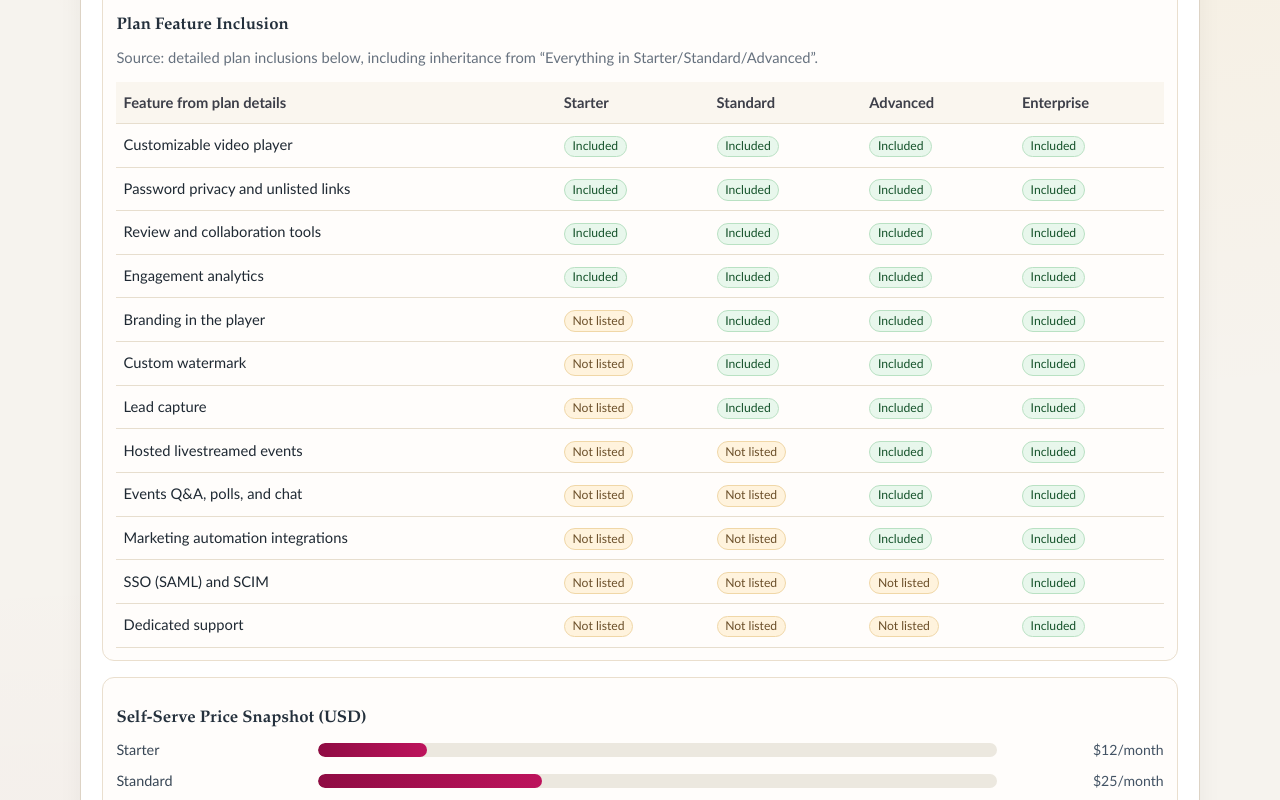
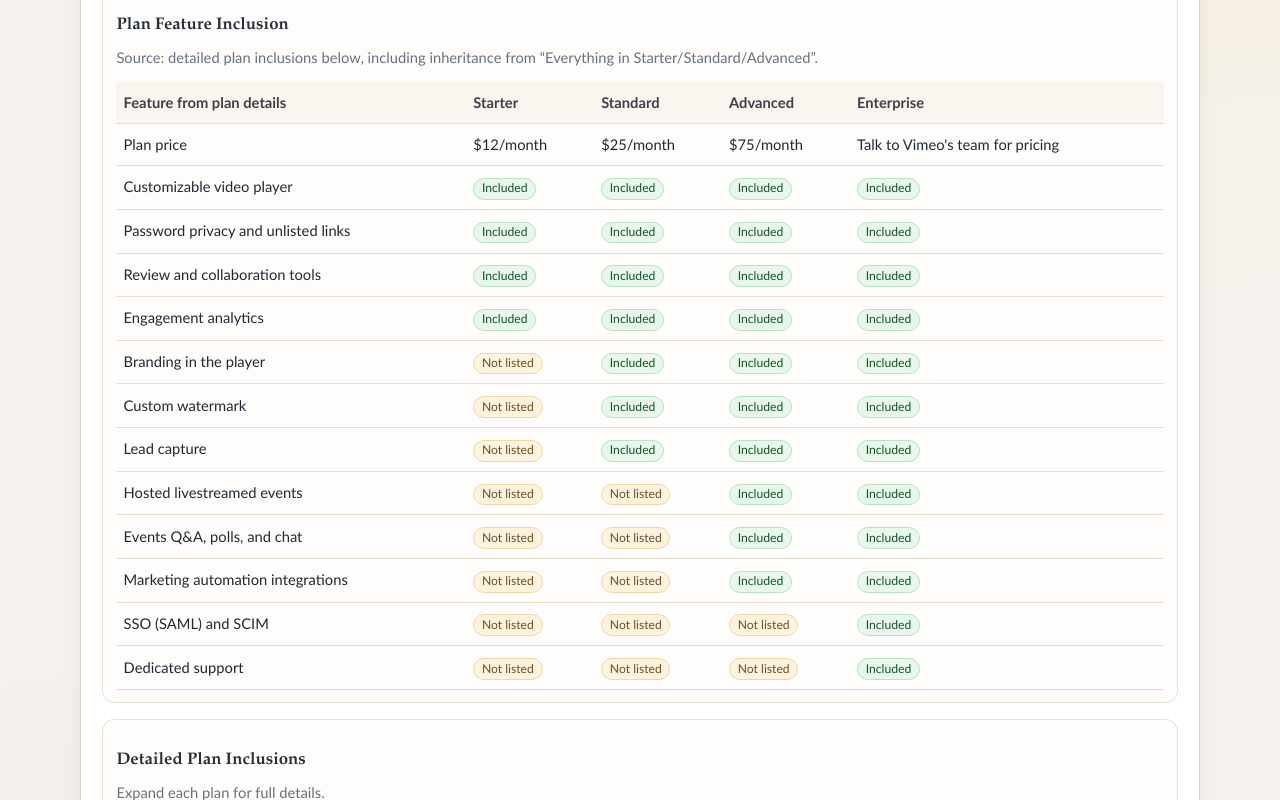
Before and after one commit to jdsr-ou/upou-vimeo, a Next.js app: page / in a window 1280 px wide. Shown: the part 1680-2480 px from the top of the page. Built offline with nearby package versions, Linux system fonts and the light colour scheme.

Commit message:
Refine plan inclusion table and pricing copy

```diff
--- a/app/page.js
+++ b/app/page.js
@@ -57,7 +57,7 @@ const selfServePlans = [
 
 const enterprisePlan = {
   label: "Enterprise",
-  note: "Talk to our team for pricing",
+  note: "Talk to Vimeo's team for pricing",
   users: "More users",
   storage: "More storage and bandwidth",
   bandwidth: "Custom bandwidth allocation",
@@ -453,6 +453,13 @@ export default function Home() {
                   </tr>
                 </thead>
                 <tbody>
+                  <tr>
+                    <td>Plan price</td>
+                    <td>$12/month</td>
+                    <td>$25/month</td>
+                    <td>$75/month</td>
+                    <td>Talk to Vimeo&apos;s team for pricing</td>
+                  </tr>
                   {planFeatureAlignment.map((row) => (
                     <tr key={row.feature}>
                       <td>{row.feature}</td>
@@ -465,15 +472,6 @@ export default function Home() {
                 </tbody>
               </table>
             </div>
-          </div>
-
-          <div className="chart-card">
-            <h3>Self-Serve Price Snapshot (USD)</h3>
-            <BarChart
-              data={selfServePlans}
-              maxValue={75}
-              valueFormatter={(item) => item.note}
-            />
           </div>
 
           <div className="chart-card">
@@ -603,7 +601,6 @@ export default function Home() {
               <ul>
                 <li>2 TB cap makes public self-serve tiers operationally unsafe at scale.</li>
                 <li>Seat-based licensing can become expensive as user counts expand.</li>
-                <li>Post-acquisition pricing pressure is a material renewal risk.</li>
               </ul>
             </article>
           </div>
```
